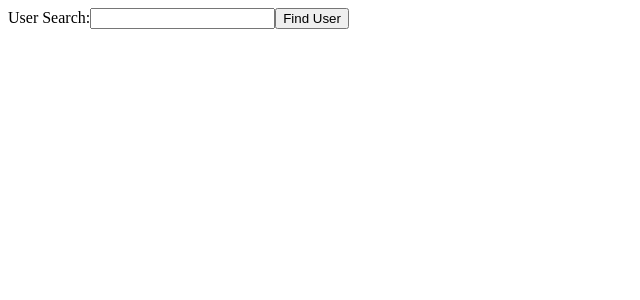
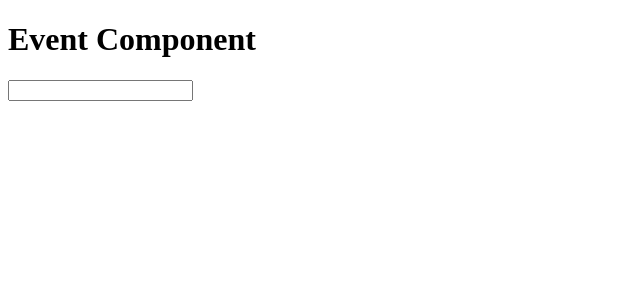
Before and after one commit to gauravcool/typescript-react-redux, a React (Create React App) app: page / in a window 1280 px wide. Shown: the top 300 px of the page, without its empty margins (0-640 px from the left). Built offline with nearby package versions, Linux system fonts and the light colour scheme.

Commit message:
inline event handlers

```diff
--- /dev/null
+++ b/src/events/EventComponent.tsx
@@ -0,0 +1,9 @@
+const EventComponent = () => {
+    return <div>
+        <h1>Event Component</h1>
+        <input onChange={e=>console.log(e)
+        } />
+    </div>
+};
+
+export default EventComponent;
--- a/src/index.tsx
+++ b/src/index.tsx
@@ -1,10 +1,10 @@
 import ReactDOM from 'react-dom';
 import { createRoot } from 'react-dom/client';
-import UserSearch from './state/UserSearch';
+import EventComponent from './events/EventComponent';
 
 const App = () => {
     return <div>
-        <UserSearch />
+        <EventComponent />
     </div>
 };
 
```
Also changed, not shown: src/state/UserList.tsx (added, +10 -0 lines).
